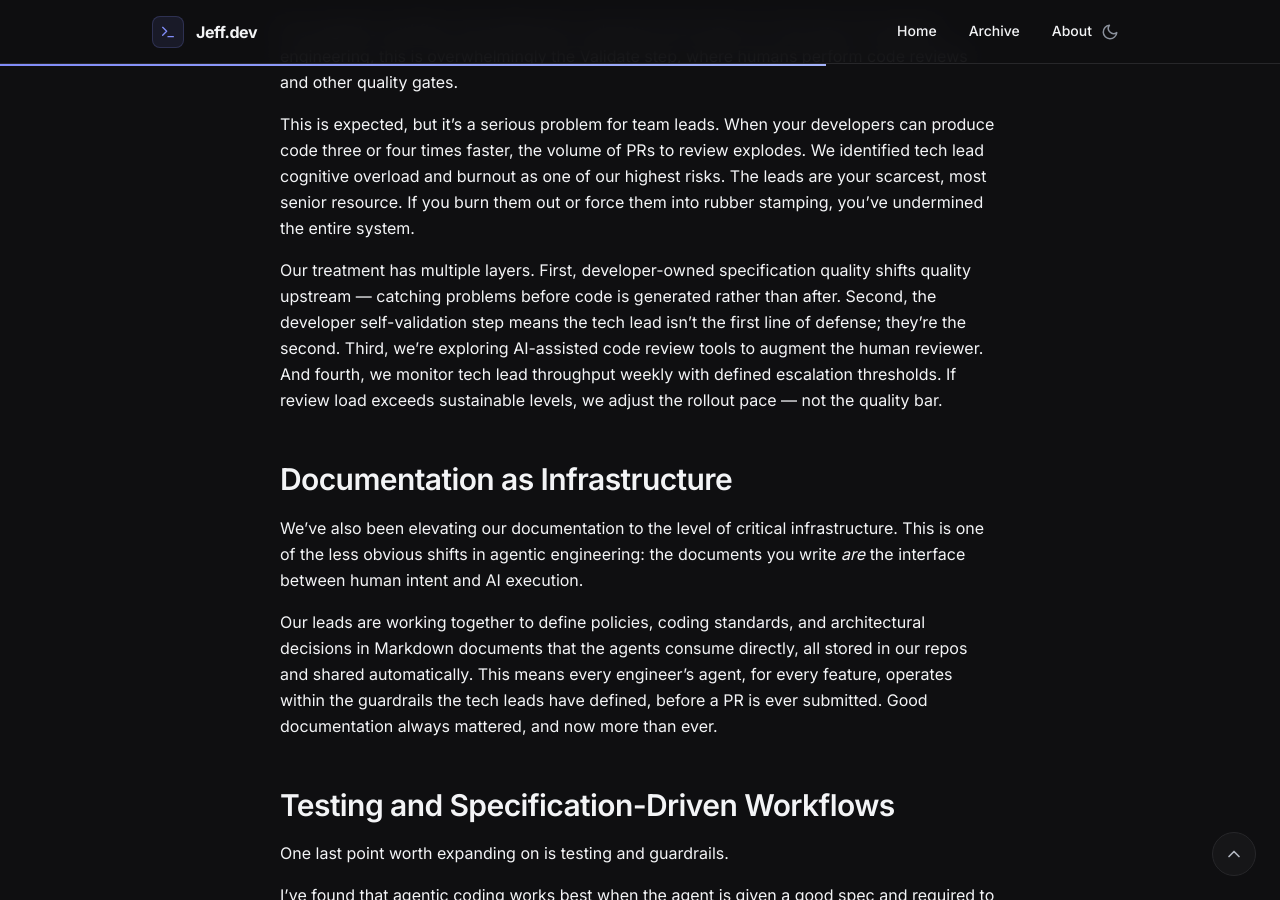
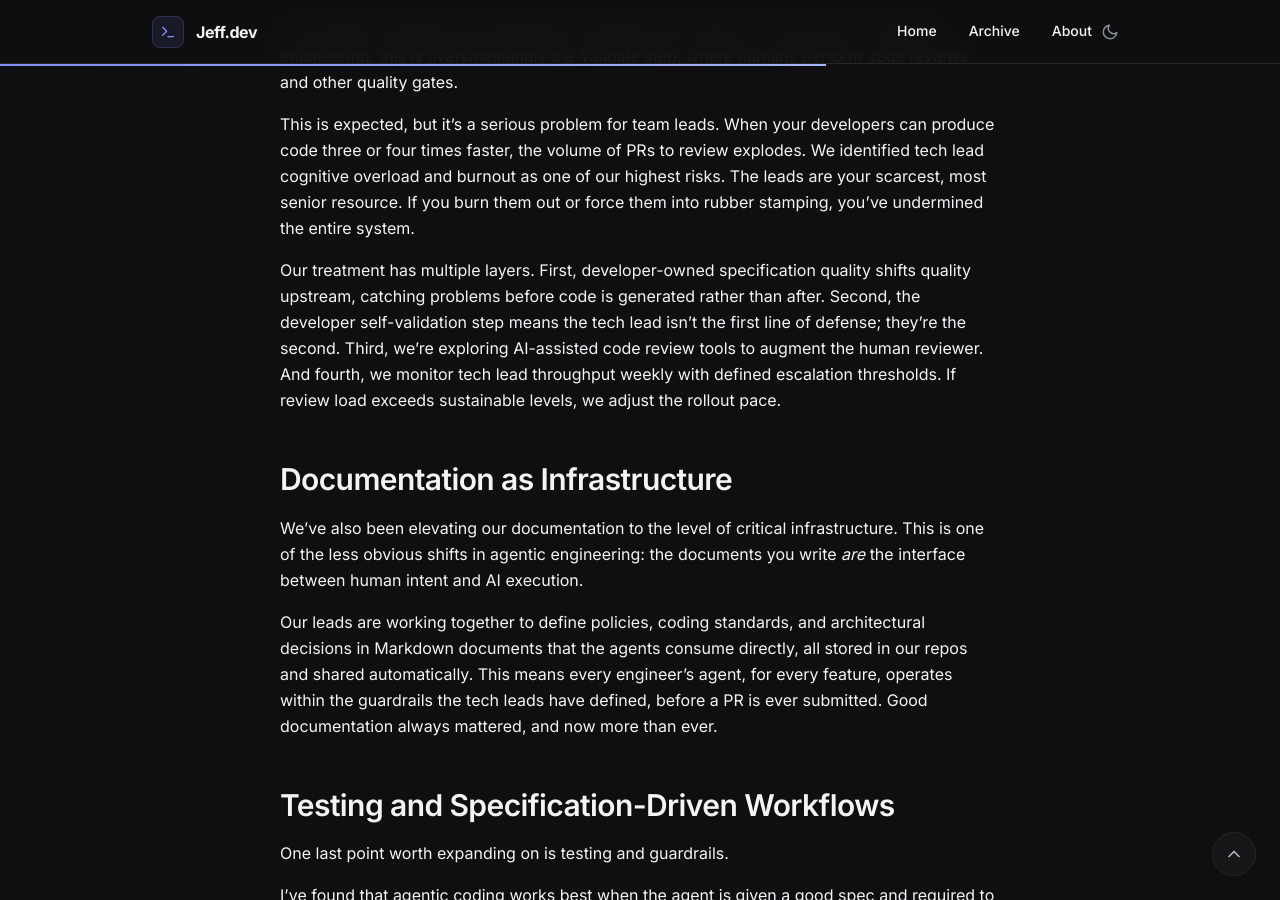
Before and after one commit to jeffgbradley2/jeffgbradley2.github.io, a Jekyll site: the page built from _posts/2026-02-21-agentic-engineering.md, in a window 1280 px wide and 900 px high, scrolled down 2067 px. Built offline with Jekyll 4.4.1, drawn with Linux system fonts in a browser that asks for light colours.

Commit message:
chore: update agentic engineering post

```diff
--- a/_posts/2026-02-21-agentic-engineering.md
+++ b/_posts/2026-02-21-agentic-engineering.md
@@ -38,7 +38,7 @@ In an agentic workflow, the bottleneck is wherever the human is in the loop. For
 
 This is expected, but it's a serious problem for team leads. When your developers can produce code three or four times faster, the volume of PRs to review explodes. We identified tech lead cognitive overload and burnout as one of our highest risks. The leads are your scarcest, most senior resource. If you burn them out or force them into rubber stamping, you've undermined the entire system.
 
-Our treatment has multiple layers. First, developer-owned specification quality shifts quality upstream — catching problems before code is generated rather than after. Second, the developer self-validation step means the tech lead isn't the first line of defense; they're the second. Third, we're exploring AI-assisted code review tools to augment the human reviewer. And fourth, we monitor tech lead throughput weekly with defined escalation thresholds. If review load exceeds sustainable levels, we adjust the rollout pace — not the quality bar.
+Our treatment has multiple layers. First, developer-owned specification quality shifts quality upstream, catching problems before code is generated rather than after. Second, the developer self-validation step means the tech lead isn't the first line of defense; they're the second. Third, we're exploring AI-assisted code review tools to augment the human reviewer. And fourth, we monitor tech lead throughput weekly with defined escalation thresholds. If review load exceeds sustainable levels, we adjust the rollout pace.
 
 ## Documentation as Infrastructure
 
```
